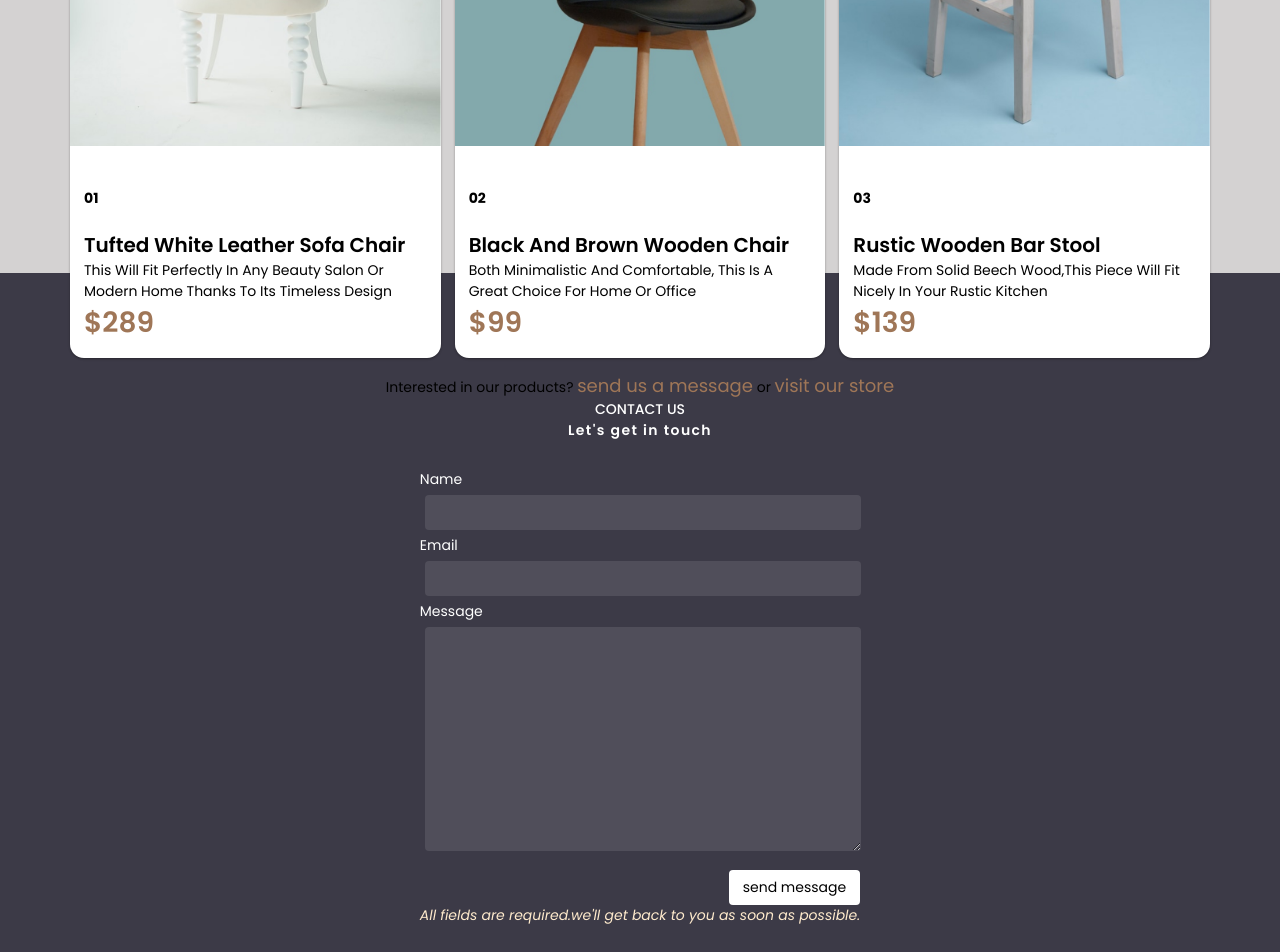
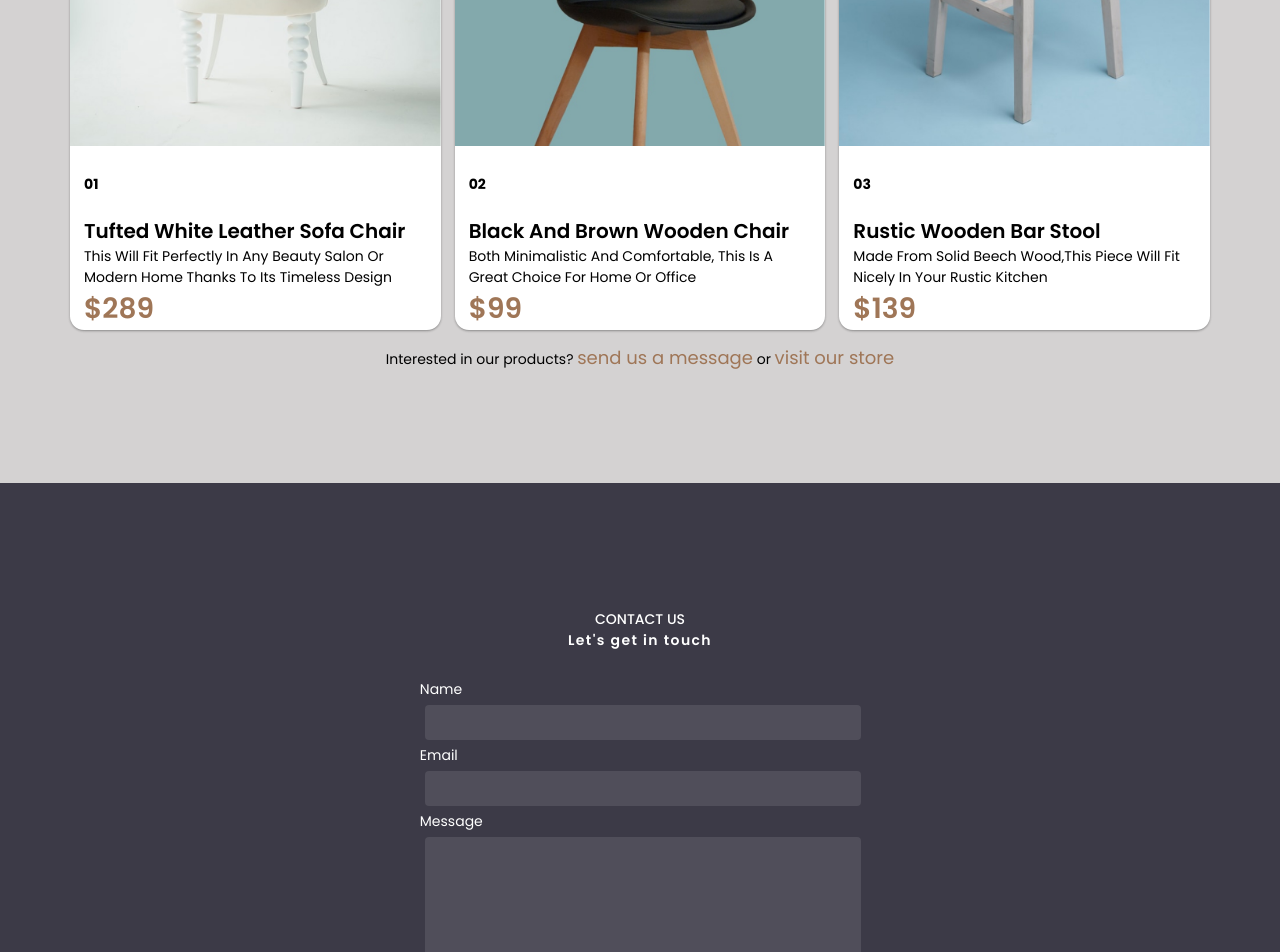
Before and after one commit to Reen452/design-furniture, a plain HTML site: page index.html in a window 1280 px wide. Shown: the part 1411-2363 px from the top of the page. Drawn offline with Linux system fonts and the light colour scheme.

Commit message:
Update style.css

```diff
--- a/style.css
+++ b/style.css
@@ -117,16 +117,19 @@ ul li a:hover {
   display: grid;
   grid-template-columns: 1fr 1fr 1fr;
   gap: 1rem;
+
 }
 
 .card {
   background-color: #fff;
   border-radius: 1rem;
-  overflow: hidden;
+  overflow:hidden;
   box-shadow: rgba(0, 0, 0, 0.12) 0px 1px 3px, rgba(0, 0, 0, 0.24) 0px 1px 2px;
+
 }
 .card-info {
-  padding: 1rem;
+  padding: 0rem 1rem;
+
 }
 .price {
   color: #9f7657;
@@ -136,6 +139,8 @@ ul li a:hover {
 
 #our-chairs {
   background-color: #bdbabaa6;
+  height: auto;
+
 }
 
 .intro {
@@ -169,7 +174,6 @@ ul li a:hover {
   /* font-size: 28px;
     font-weight: 400; */
   font-family: 'poppins';
-  width: 100%;
 }
 .number {
   line-height: 64px;
```
